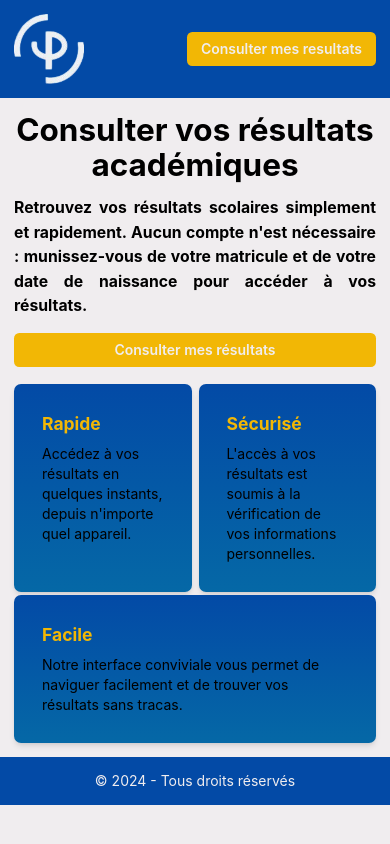
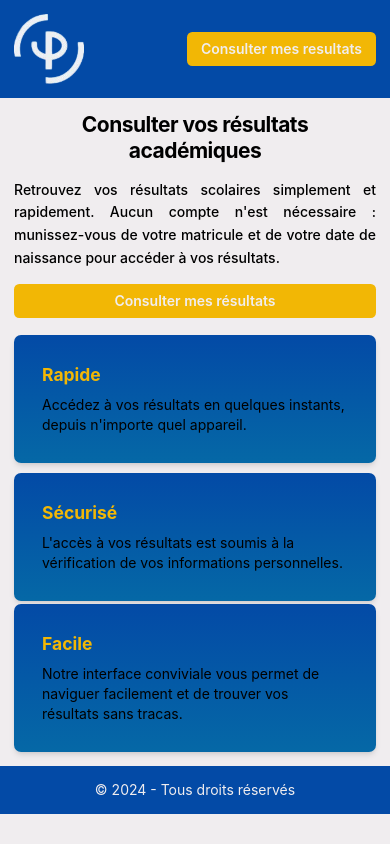
Before and after one commit to DevLocky10/pigier, a React (Vite) app: page / in a window 390 px wide. Built offline with nearby package versions, Linux system fonts and the light colour scheme.

Commit message:
Adjust home typography and mobile card layout

```diff
--- a/src/pages/Home.tsx
+++ b/src/pages/Home.tsx
@@ -10,8 +10,8 @@ export function Home() {
 
             <main className="flex flex-col justify-center items-center p-4">
                 <div className="max-w-xl text-justify mb-5">
-                    <h1 className="text-4xl font-bold mb-4 text-center">Consulter vos résultats académiques</h1>
-                    <p className="text-lg font-bold">
+                    <h1 className="mb-4 text-center text-2xl leading-tight font-bold tracking-tight sm:text-3xl md:text-4xl">Consulter vos résultats académiques</h1>
+                    <p className="text-base leading-relaxed font-medium sm:text-lg">
                         Retrouvez vos résultats scolaires simplement et rapidement.
                         Aucun compte n'est nécessaire : munissez-vous de votre matricule et de votre date
                         de naissance pour accéder à vos résultats.
@@ -22,7 +22,7 @@ export function Home() {
                 </div>
 
                 <div className="max-w-xl flex flex-col justify-center items-center">
-                    <div className="grid grid-cols-2 mb-1 gap-2">
+                    <div className="mb-1 grid grid-cols-1 gap-3 sm:grid-cols-2 sm:gap-4">
                         <InformationCard title="Rapide" description="Accédez à vos résultats en quelques instants, depuis n'importe quel appareil." />
                         <InformationCard title="Sécurisé" description="L'accès à vos résultats est soumis à la vérification de vos informations personnelles." />
                     </div>
```
